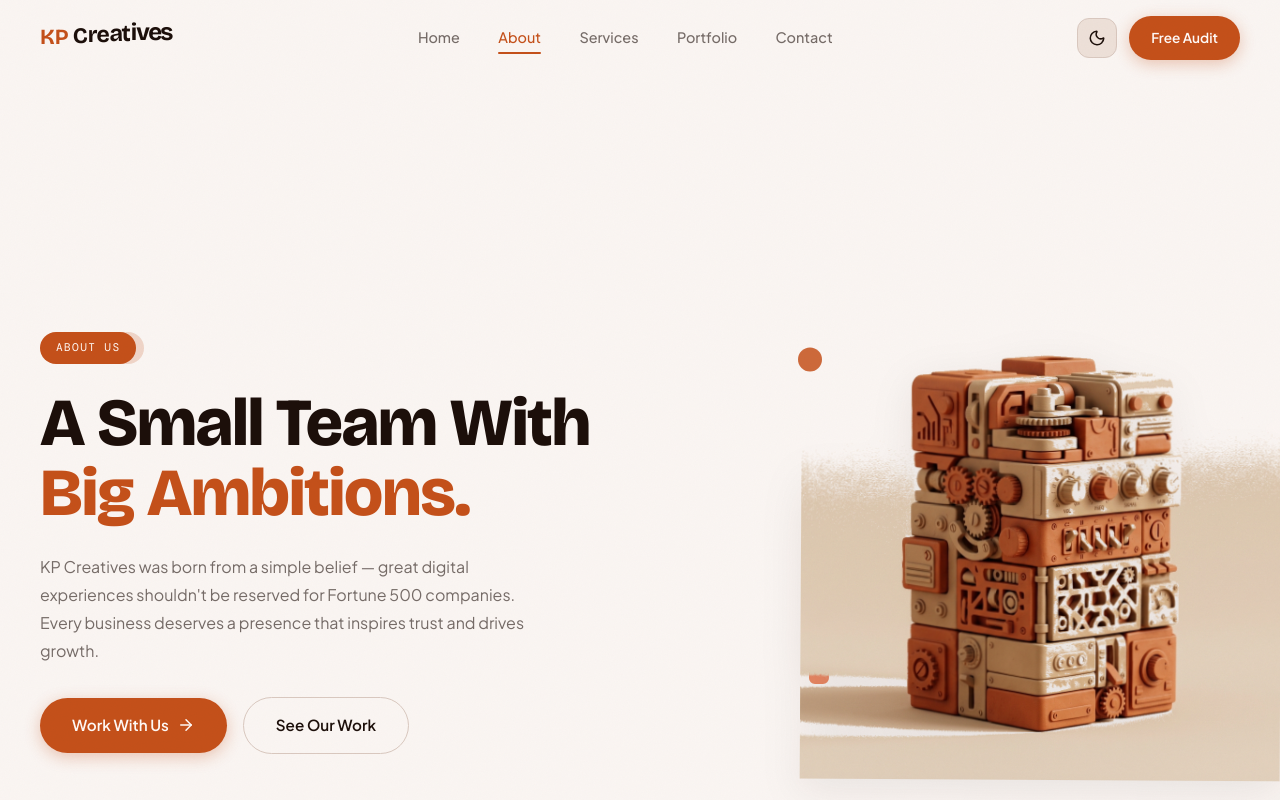
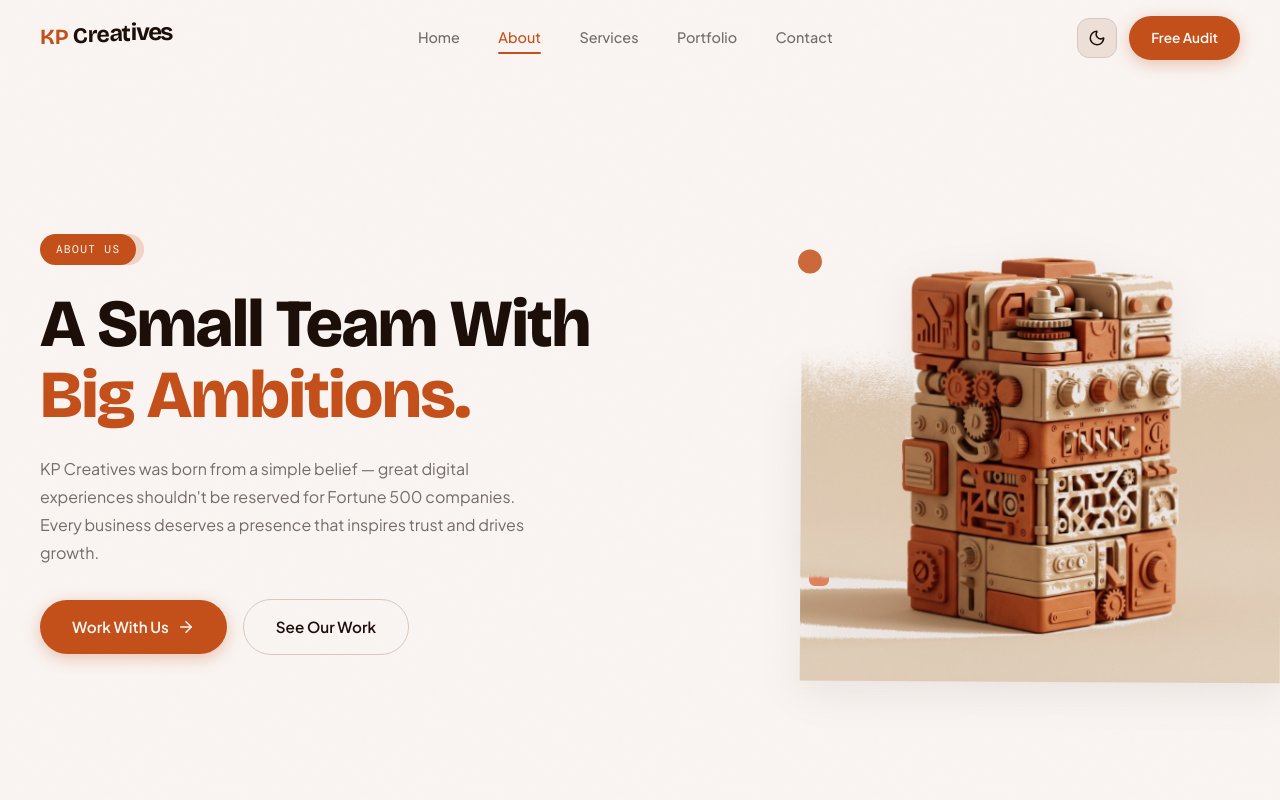
Before and after one commit to TheBlackKnight9/KP-Creative-, a Next.js app: page /about in a window 1280 px wide. Shown: the top 800 px of the page. Built offline with nearby package versions, Linux system fonts and the light colour scheme.

Commit message:
feat: implement core website pages and add supporting asset library

```diff
--- a/app/about/page.jsx
+++ b/app/about/page.jsx
@@ -65,7 +65,7 @@ export default function AboutPage() {
       <Navbar />
 
       {/* ═══ HERO ═══ */}
-      <section className="section section--sand" id="about-hero" style={{ overflow: "hidden" }}>
+      <section className="section section--sand section--first" id="about-hero" style={{ overflow: "hidden" }}>
         <div className="container hero">
           <motion.div
             className="hero-text"
--- a/app/audit/page.jsx
+++ b/app/audit/page.jsx
@@ -69,7 +69,7 @@ export default function AuditPage() {
       <Navbar />
 
       {/* ═══ HERO ═══ */}
-      <section className="section section--sand" id="audit-hero" style={{ overflow: "hidden" }}>
+      <section className="section section--sand section--first" id="audit-hero" style={{ overflow: "hidden" }}>
         <div className="container hero">
           <motion.div
             className="hero-text"
--- a/app/contact/page.jsx
+++ b/app/contact/page.jsx
@@ -59,7 +59,7 @@ export default function ContactPage() {
       <Navbar />
 
       {/* ═══ HERO ═══ */}
-      <section className="section section--sand" id="contact-hero" style={{ overflow: "hidden" }}>
+      <section className="section section--sand section--first" id="contact-hero" style={{ overflow: "hidden" }}>
         <div className="container hero">
           <motion.div
             className="hero-text"
--- a/app/globals.css
+++ b/app/globals.css
@@ -196,6 +196,11 @@ ul, ol {
 
 .section {
   padding-block: var(--section-pad);
+}
+
+/* First section directly after nav — strip top padding to minimal gap */
+.section--first {
+  padding-top: 1.5rem;
 }
 
 .section--sand {
@@ -1121,7 +1126,7 @@ ul, ol {
 
 /* ── Spacer for fixed nav ───────────────────────────────── */
 .nav-spacer {
-  height: 80px;
+  height: 60px;
 }
 
 /* ── 404 Page ───────────────────────────────────────────── */
--- a/app/page.jsx
+++ b/app/page.jsx
@@ -355,7 +355,7 @@ export default function HomePage() {
       <Navbar />
 
       {/* ═══ HERO ═══ */}
-      <section className="section section--sand" id="hero" style={{ overflow: "hidden" }}>
+      <section className="section section--sand section--first" id="hero" style={{ overflow: "hidden" }}>
         <div className="container hero">
           {/* Left – Text */}
           <motion.div
--- a/app/portfolio/page.jsx
+++ b/app/portfolio/page.jsx
@@ -56,7 +56,7 @@ export default function PortfolioPage() {
       <Navbar />
 
       {/* ═══ HERO ═══ */}
-      <section className="section section--sand" id="portfolio-hero" style={{ overflow: "hidden" }}>
+      <section className="section section--sand section--first" id="portfolio-hero" style={{ overflow: "hidden" }}>
         <div className="container hero">
           <motion.div
             className="hero-text"
--- a/app/services/page.jsx
+++ b/app/services/page.jsx
@@ -314,7 +314,7 @@ export default function ServicesPage() {
       <Navbar />
 
       {/* ═══ HERO ═══ */}
-      <section className="section section--sand" id="services-hero" style={{ overflow: "hidden" }}>
+      <section className="section section--sand section--first" id="services-hero" style={{ overflow: "hidden" }}>
         <div className="container hero">
           <motion.div
             className="hero-text"
```
